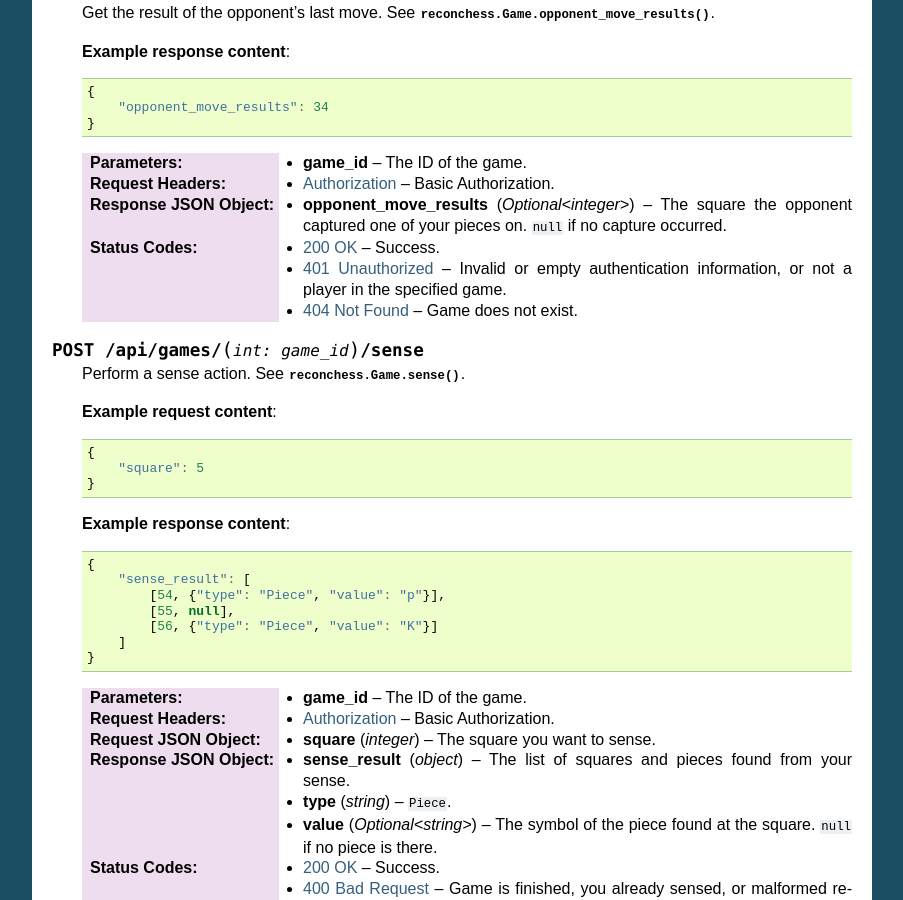
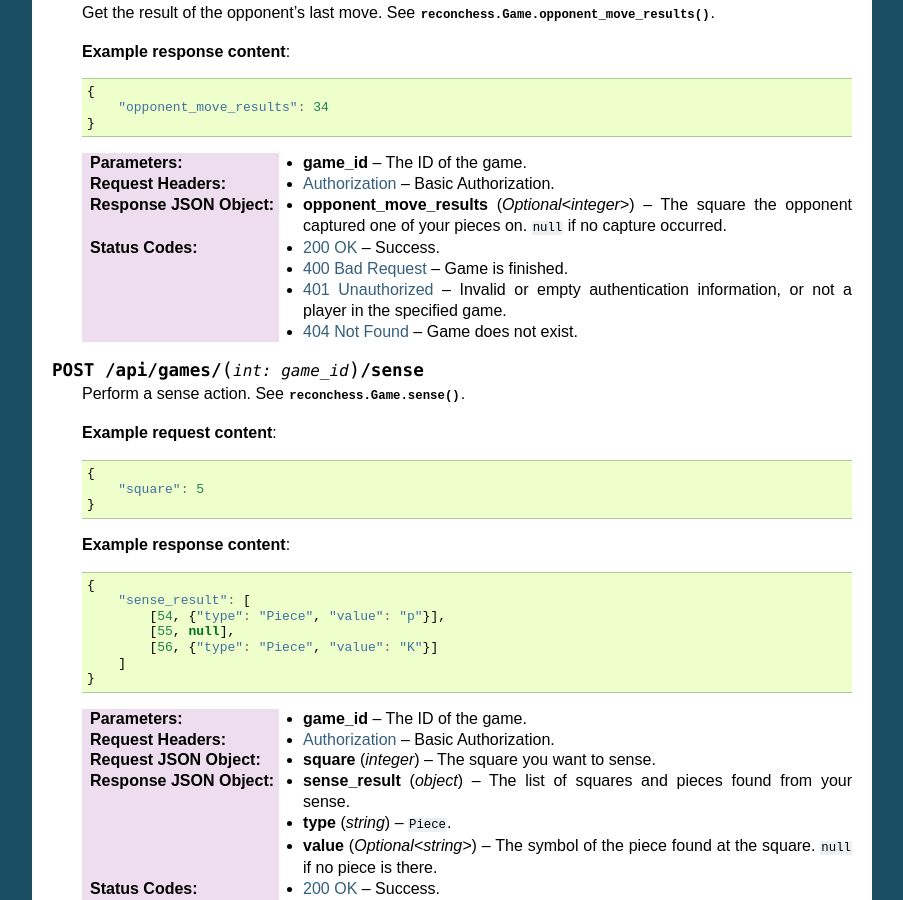
Before and after one commit to reconnaissanceblindchess/reconchess, a Sphinx documentation site: the page built from docs/source/reconchess_server.rst, in a window 1280 px wide and 900 px high, scrolled down 5347 px. Shown: the whole window, without its empty margins (198-1101 px from the left). Built offline with Sphinx 7.4.7, drawn with Linux system fonts in a browser that asks for light colours.

Commit message:
Document error 400 for api/opponent_move_result endpoint

```diff
--- a/docs/source/reconchess_server.rst
+++ b/docs/source/reconchess_server.rst
@@ -317,6 +317,7 @@ can be seen in the implementation of :class:`reconchess.RemoteGame`.
     :>json Optional<integer> opponent_move_results: The square the opponent captured one of your pieces on.
         :code:`null` if no capture occurred.
     :statuscode 200: Success.
+    :statuscode 400: Game is finished.
     :statuscode 401: Invalid or empty authentication information, or not a player in the specified game.
     :statuscode 404: Game does not exist.
 
```
